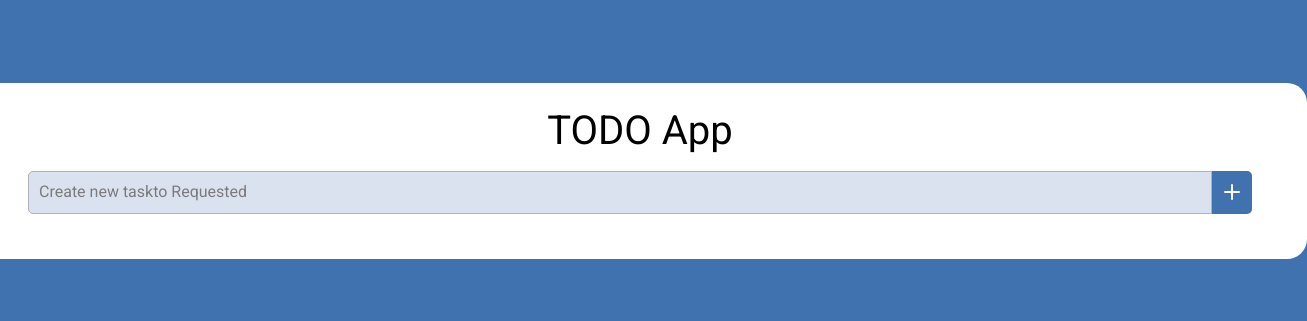
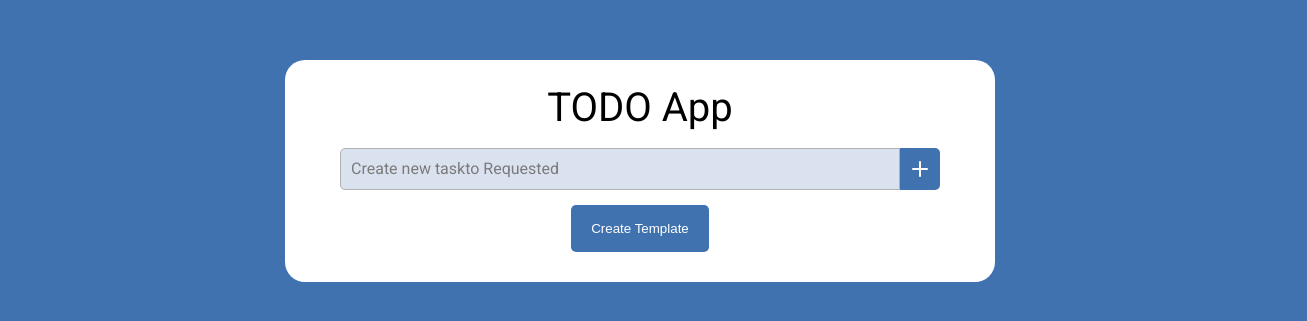
Before and after one commit to UvAnd/react-todo-list, a React (Vite) app in the folder todo-list/: page / in a window 1280 px wide. Shown: the part 219-540 px from the top of the page, 1307 px wide, since content can reach past the window. Built offline with nearby package versions, Linux system fonts and the light colour scheme.

Commit message:
Added small fixes

```diff
--- a/todo-list/src/data/helpers.ts
+++ b/todo-list/src/data/helpers.ts
@@ -5,4 +5,4 @@ export const generateId: GenerateId = () => (
 
 // INFO: Back-up to localstorage
 
-// {"Requested":{"name":"Requested","items":[{"id":"2eb68a64c09bl7ceo4i3","title":"test","createdAt":1661635156683},{"id":"009d9b97d78e2l7ceoh1y","title":"new 2 new","createdAt":1661635172950},{"id":"3e06a944b6a75l7c4bqul","title":"test drag","createdAt":1661617782957},{"id":"97ae385a017e9l7c3l6o3","title":"test","createdAt":1661616543747}]},"Todo":{"name":"Todo","items":[{"id":"43f16eb91f21dl7c3vfr8","title":"test 2","createdAt":1661617022084}]},"InProgress":{"name":"In Progress","items":[]},"Done":{"name":"Done","items":[]}}
+export const todoTemplate = {"Requested":{"name":"Requested","items":[{"id":"2eb68a64c09bl7ceo4i3","title":"test","createdAt":1661635156683},{"id":"009d9b97d78e2l7ceoh1y","title":"new 2 new","createdAt":1661635172950},{"id":"3e06a944b6a75l7c4bqul","title":"test drag","createdAt":1661617782957},{"id":"97ae385a017e9l7c3l6o3","title":"test","createdAt":1661616543747}]},"Todo":{"name":"Todo","items":[{"id":"43f16eb91f21dl7c3vfr8","title":"test 2","createdAt":1661617022084}]},"InProgress":{"name":"In Progress","items":[]},"Done":{"name":"Done","items":[]}}
--- a/todo-list/src/data/stores/useToDoStore.ts
+++ b/todo-list/src/data/stores/useToDoStore.ts
@@ -2,24 +2,25 @@ import { DropResult } from 'react-beautiful-dnd';
 import create, { StateCreator, State } from 'zustand'
 import { devtools } from 'zustand/middleware'
 
-import { generateId } from '../helpers';
+import { generateId, todoTemplate } from '../helpers';
 
-interface Task {
+export interface Task {
   id: string;
   title: string;
   createdAt: number;
 }
-interface Columns {
+export interface Columns {
   name: string;
   tasks: Task[];
 }
 
 interface ToDoStore {
-  columns: any;
+  columns: Columns;
   createTask: (title: string) => void;
   updateTask: (id: string, title: string, column: string) => void;
   removeTask: (id: string, column: string) => void;
   onDragEnd: (result: DropResult) => void;
+  createTemplate: () => void;
 }
 
 function isToDoStore(object: any): object is ToDoStore {
@@ -150,4 +151,10 @@ export const useToDoStore = create<ToDoStore>(localStorageUpdate(devtools((set,
       });
     }
   },
+
+  createTemplate: () => {
+    console.log('111', window.localStorage);
+    window.localStorage.setItem('columns', JSON.stringify(todoTemplate));
+    document.location.reload();
+  },
 }))));
--- a/todo-list/src/views/App/index.module.scss
+++ b/todo-list/src/views/App/index.module.scss
@@ -32,6 +32,22 @@
       &:hover {
           opacity: 0.7;
       }
+  }
+
+  &Empty {
+    display: flex;
+    align-items: center;
+    justify-content: center;
+
+    button {
+        border-radius: 5px;
+        border: none;
+        cursor: pointer;
+        background: #3F72AF;
+        transition: opacity 0.3s;
+        padding: 16px 20px;
+        color: #fff;
+    }
   }
 }
 
--- a/todo-list/src/views/App/index.tsx
+++ b/todo-list/src/views/App/index.tsx
@@ -1,6 +1,6 @@
-import React, { useEffect, useState } from "react";
+import React from "react";
 
-import { useToDoStore } from "../../data/stores/useToDoStore"
+import { Task, useToDoStore } from "../../data/stores/useToDoStore"
 import { InputPlus } from "../components/InputPlus";
 import { InputTask } from "../components/InputTask";
 import cx from "classnames";
@@ -23,16 +23,19 @@ export const App: React.FC = () => {
     updateTask,
     removeTask,
     onDragEnd,
+    createTemplate,
   ] = useToDoStore(state => [
     state.columns,
     state.createTask,
     state.updateTask,
     state.removeTask,
     state.onDragEnd,
+    state.createTemplate,
   ]);
 
   return (
-    <article className={styles.article}>
+    <div className={styles.article}>
+      <>
       <h1 className={styles.articleTitle}>TODO App</h1>
       <section className={styles.articleSection}>
         <InputPlus onAdd={(title)=> {
@@ -41,6 +44,12 @@ export const App: React.FC = () => {
           }
         }}></InputPlus>
       </section>
+      {console.log('1111', Array.isArray(columns))}
+      {Array.isArray(columns) ? (
+        <section className={styles.articleEmpty}>
+          <button onClick={createTemplate}>Create Template</button>
+        </section>
+      ) : (
       <section className={styles.articleSectionDrag}>
         <>
           <DragDropContext onDragEnd={onDragEnd}>
@@ -55,17 +64,15 @@ export const App: React.FC = () => {
                     <div
                       {...provided.droppableProps}
                         ref={provided.innerRef}
-                        snapshot={snapshot}
                         className={cx(styles.dragDropContextItem, {
                           [styles.dragDropContextItemDragging]: snapshot.isDraggingOver,
                         })}
                       >
-                      {column.items.map((item, index) => (
+                      {column.items.map((item: Task, index: number) => (
                         <Draggable  key={item.id} draggableId={item.id} index={index}>
                           {(providedDraggable:DraggableProvided, snapshotDraggable:DraggableStateSnapshot) => (
                               <div
                                 ref={providedDraggable.innerRef}
-                                snapshot={snapshotDraggable}
                                 {...providedDraggable.draggableProps}
                                 {...providedDraggable.dragHandleProps}
                                 className={cx(styles.draggable, {
@@ -95,6 +102,8 @@ export const App: React.FC = () => {
           </DragDropContext>
         </>
       </section>
-    </article>
+      )}
+      </>
+    </div>
   );
 }
```
